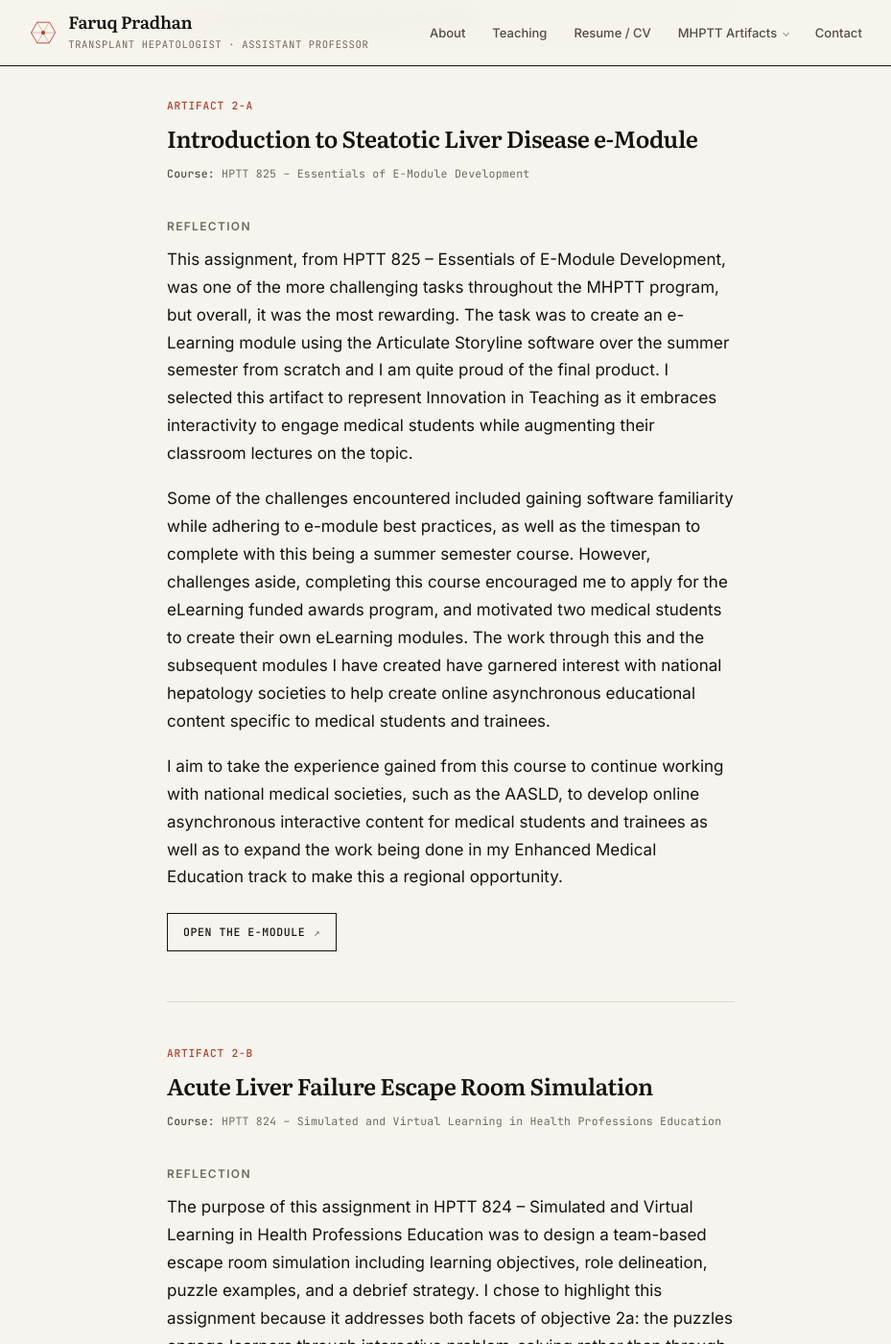
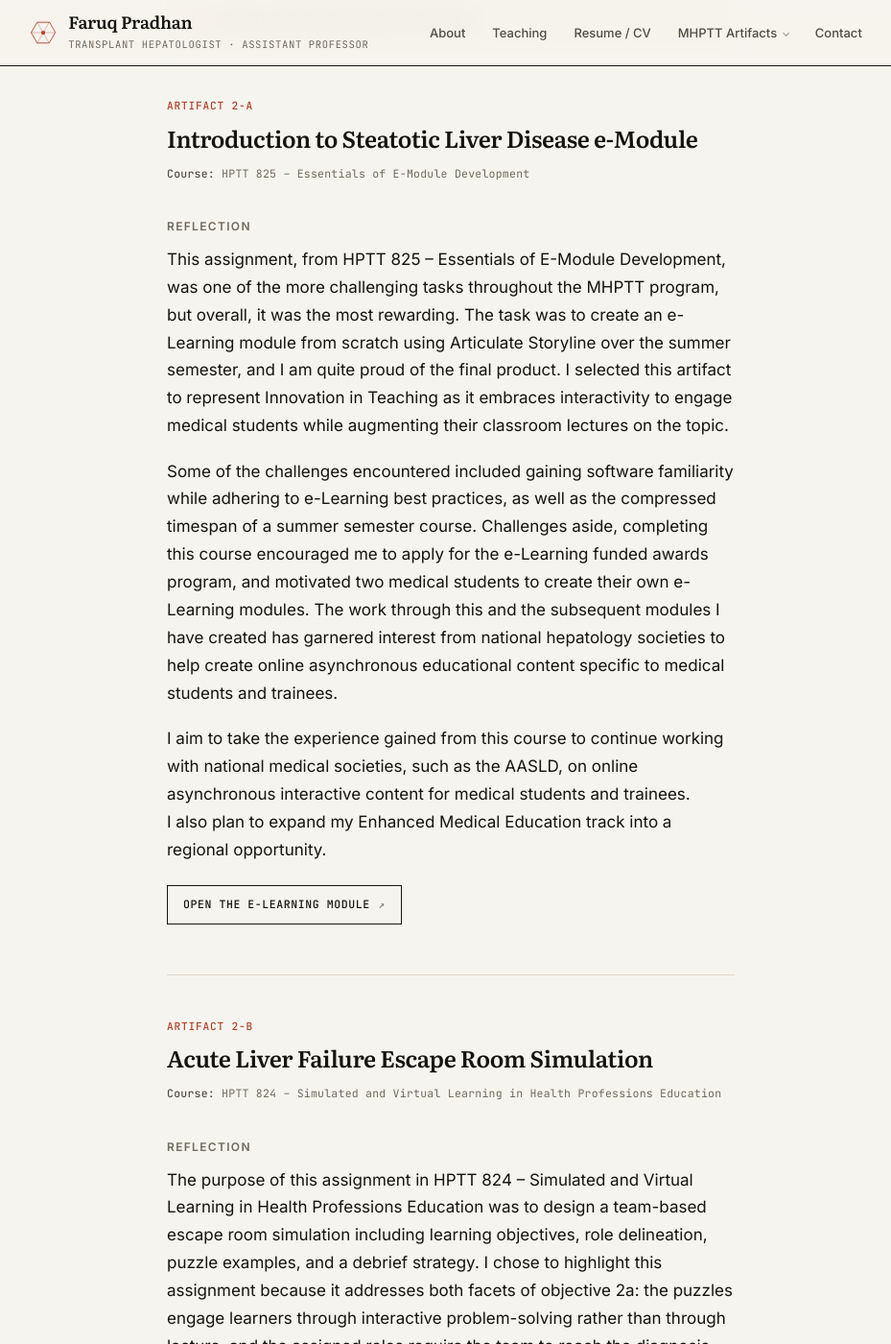
Before and after one commit to fpradhan/fpradhan.github.io, a Jekyll site: the page built from _competencies/2-innovation-in-teaching.md, in a window 1280 px wide and 1400 px high, scrolled down 455 px. Shown: the whole window at 96% size, without its empty margins (170-1099 px from the left). Built offline with Jekyll 4.4.1, drawn with Linux system fonts in a browser that asks for light colours; some of the changed text lies outside the part shown.

Commit message:
Clean up the writing in competency 2
Errors:
  2-A  "The work ... have garnered" to "has garnered", and interest
       from rather than with national societies
  2-B  "and arrange the tubing" to "and to arrange", restoring the
       parallel with the two puzzles before it
  2-B  comma before "but" in the Plus-Delta sentence
  2-B  comma before "but" in the balance sentence, and the second
       "balance" becomes "I struck the right one"

Clarity:
  2-A  "the timespan to complete with this being a summer semester
       course" to "the compressed timespan of a summer semester course"
  2-A  "from scratch" moves next to the verb it modifies, the two
       clauses get a comma, and Articulate Storyline loses its article
  2-A  "However, challenges aside" keeps one concessive
  2-A  the 53-word closing sentence becomes two; the longest sentence
       in 2-A is now 31 words

Faruq's calls: e-Learning throughout the prose, with the module's own
name and the course title left as proper nouns; the escape room named as
what the next two years develop; CVVHD given after the spelled-out term.

2-A moves from 221 to 207 words and 2-B from 265 to 267, both inside
200 to 300.

Co-Authored-By: Claude Opus 5 <noreply@anthropic.com>
Claude-Session: https://claude.ai/code/session_01SajNJDGDkt5q5fCgsPRcNk

```diff
--- a/_competencies/2-innovation-in-teaching.md
+++ b/_competencies/2-innovation-in-teaching.md
@@ -36,25 +36,24 @@ statement: >-
 
 This assignment, from HPTT 825 – Essentials of E-Module Development, was one of the more
 challenging tasks throughout the MHPTT program, but overall, it was the most rewarding. The task
-was to create an e-Learning module using the Articulate Storyline software over the summer
-semester from scratch and I am quite proud of the final product. I selected this artifact to
-represent Innovation in Teaching as it embraces interactivity to engage medical students while
-augmenting their classroom lectures on the topic.
+was to create an e-Learning module from scratch using Articulate Storyline over the summer
+semester, and I am quite proud of the final product. I selected this artifact to represent
+Innovation in Teaching as it embraces interactivity to engage medical students while augmenting
+their classroom lectures on the topic.
 
 Some of the challenges encountered included gaining software familiarity while adhering to
-e-module best practices, as well as the timespan to complete with this being a summer semester
-course. However, challenges aside, completing this course encouraged me to apply for the
-eLearning funded awards program, and motivated two medical students to create their own eLearning
-modules. The work through this and the subsequent modules I have created have garnered interest
-with national hepatology societies to help create online asynchronous educational content
-specific to medical students and trainees.
+e-Learning best practices, as well as the compressed timespan of a summer semester course.
+Challenges aside, completing this course encouraged me to apply for the e-Learning funded awards
+program, and motivated two medical students to create their own e-Learning modules. The work
+through this and the subsequent modules I have created has garnered interest from national
+hepatology societies to help create online asynchronous educational content specific to medical
+students and trainees.
 
 I aim to take the experience gained from this course to continue working with national medical
-societies, such as the AASLD, to develop online asynchronous interactive content for medical
-students and trainees as well as to expand the work being done in my Enhanced Medical Education
-track to make this a regional opportunity.
+societies, such as the AASLD, on online asynchronous interactive content for medical students and
+trainees. I also plan to expand my Enhanced Medical Education track into a regional opportunity.
 
-<p><a class="dl ext" href="https://360.articulate.com/review/content/895c33e0-00ba-4da7-bfe8-b95ee220b54d/review" rel="noopener">Open the e-module</a></p>
+<p><a class="dl ext" href="https://360.articulate.com/review/content/895c33e0-00ba-4da7-bfe8-b95ee220b54d/review" rel="noopener">Open the e-Learning module</a></p>
 
 </section>
 
```
Also changed, not shown: other parts of _competencies/2-innovation-in-teaching.md (+8 -7 lines).
